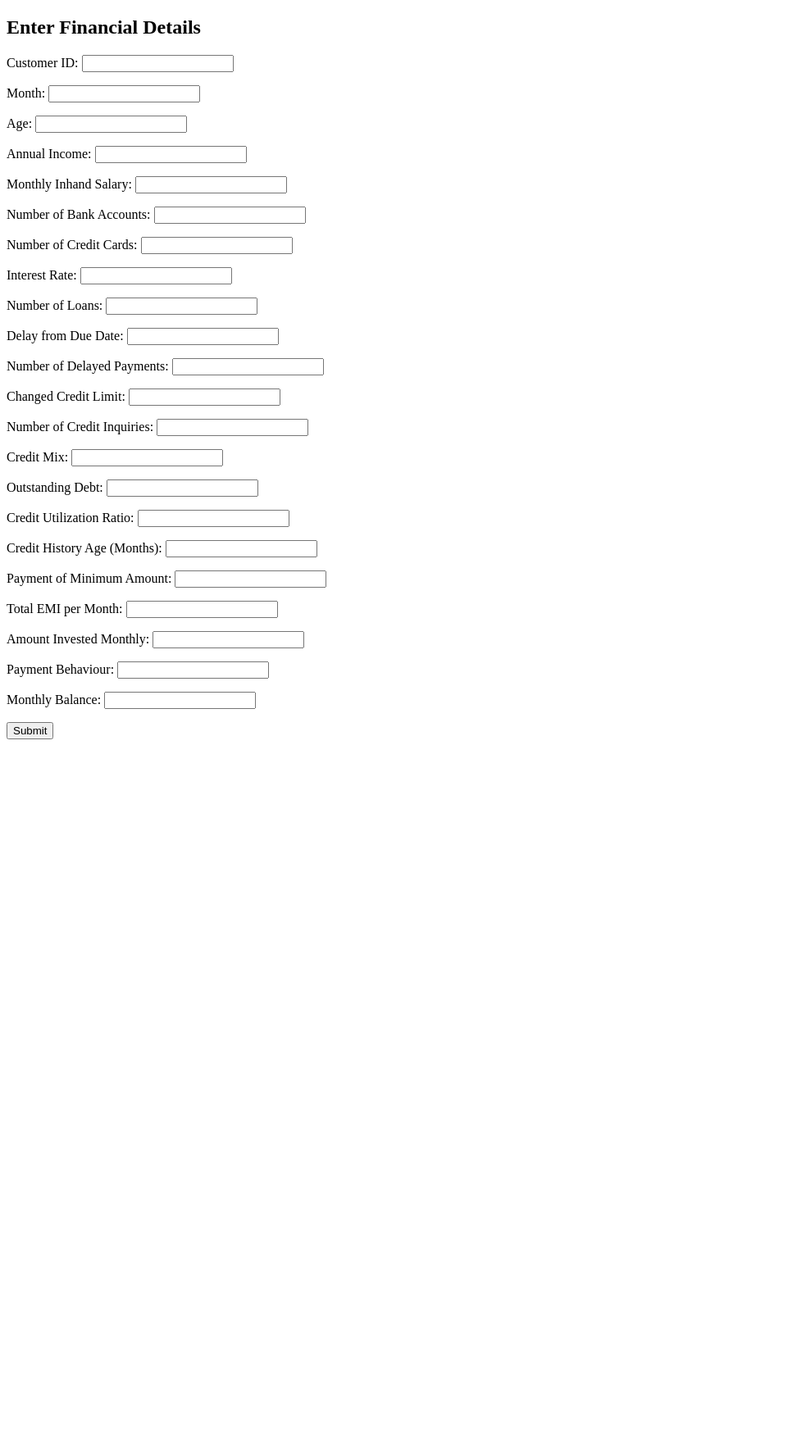
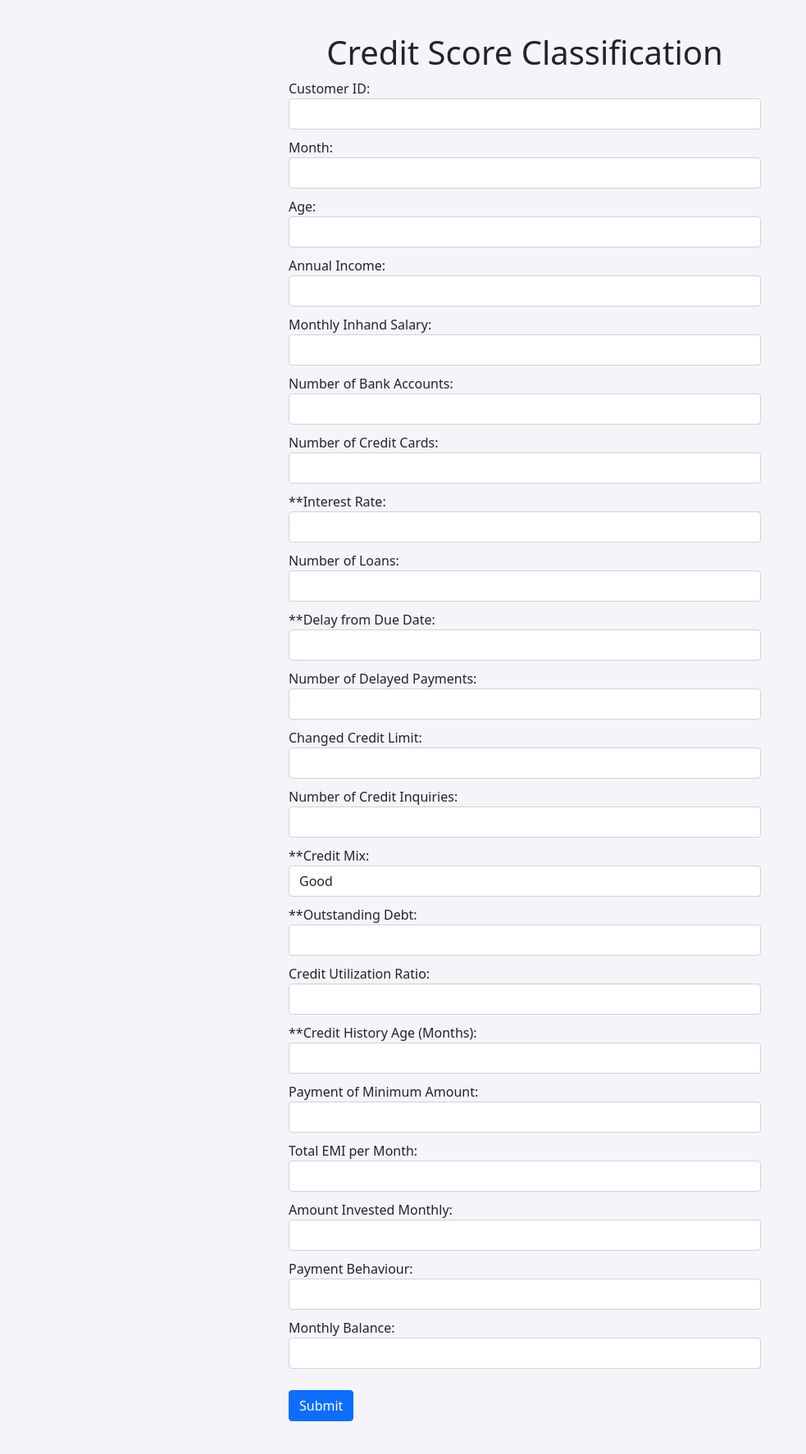
Before and after one commit to anudeepkotaru/DIC_Phase3, a Flask app: template templates/index.html in a window 1280 px wide. Shown: the whole page at 82% size, without its empty margins (0-983 px from the left). Before the commit the page ends 902 px from the top, so only its background shows below. Run offline with Flask 3, Linux system fonts and the light colour scheme; the template is opened without the code that fills it, so the values that code supplies are empty; parts of the project's set-up code (start-up, migrations or seed data) failed here and were passed over.

Commit message:
2nd commit

```diff
--- a/app.py
+++ b/app.py
@@ -1,76 +1,87 @@
-from flask import Flask, request, render_template
+from flask import Flask, jsonify, request, render_template
 import pandas as pd
+import pickle
+import matplotlib
+matplotlib.use('Agg')
+import matplotlib.pyplot as plt
+
+import base64
+from io import BytesIO
+import os
 
 app = Flask(__name__)
 
-@app.route('/')
-def home():
-    return render_template('index.html')
+analytics = dict({0:0, 1:0, 2:0})
 
-@app.route('/predict', methods=['POST'])
-def predict():
-    # Collect all form data
-    input_features = [x for x in request.form.values()]
-    feature_names = ['Customer_ID', 'Month', 'Age', 'Annual_Income', 'Monthly_Inhand_Salary',
-                     'Num_Bank_Accounts', 'Num_Credit_Card', 'Interest_Rate', 'Num_of_Loan',
-                     'Delay_from_due_date', 'Num_of_Delayed_Payment', 'Changed_Credit_Limit', 'Num_Credit_Inquiries', 'Credit_Mix', 'Outstanding_Debt',
-                     'Credit_Utilization_Ratio', 'Credit_History_Age_Months',
-                     'Payment_of_Min_Amount', 'Total_EMI_per_month', 'Amount_invested_monthly',
-                     'Payment_Behaviour', 'Monthly_Balance']
+#Load the ML Random Forest Model
+def load_model():
+    with open('random_forest_model.pkl', 'rb') as file:
+        model = pickle.load(file)
+    return model
+model = load_model()
 
-    # Create DataFrame
-    # Collect data from the form, use None if the field is empty
-    input_features = [request.form.get(field) or None for field in feature_names]
+#Plot the analytics graph
+def plot_analytics():
+    file_path = './static/plot.png'
 
-    # Create DataFrame with the correct data types
-    data = pd.DataFrame([input_features], columns=feature_names)
-
-    # Handle types and conversion (this may need to be adjusted based on the actual model requirements)
-    float_fields = ['Annual_Income', 'Monthly_Inhand_Salary', 'Outstanding_Debt',
-                    'Credit_Utilization_Ratio', 'Total_EMI_per_month', 'Amount_invested_monthly', 'Monthly_Balance']
-    int_fields = ['Age', 'Num_Bank_Accounts', 'Num_Credit_Card', 'Interest_Rate', 'Num_of_Loan',
-                  'Delay_from_due_date', 'Credit_History_Age_Months']
-
-    for field in float_fields:
-        data[field] = pd.to_numeric(data[field], errors='coerce')
-    for field in int_fields:
-        data[field] = pd.to_numeric(data[field], errors='coerce', downcast='integer')
-
-    # Make prediction
-    result = model.predict(data)
-    y_labels = {0: "Good", 1:"Poor", 2:"Standard"}
-    print(result)
-
-    return render_template('result.html', prediction=y_labels[result[0]])
+    labels = ['Good', 'Poor', 'Standard']
+    counts = [analytics[0], analytics[1], analytics[2]]
+    plt.plot(labels, counts, marker='o')
+    plt.xlabel('Prediction Outcome')
+    plt.ylabel('Counts')
+    plt.title('Prediction Analytics')
+    plt.savefig(file_path,  dpi=300)
+    plt.close()
 
 
-def load_model():
-    from sklearn.preprocessing import LabelEncoder
-    from sklearn.model_selection import train_test_split
-    from sklearn.ensemble import RandomForestClassifier
+@app.route('/', methods=['GET', 'POST'])
+def predict():
+    if request.method == 'POST':
+        # Collect all form data
+        input_features = [x for x in request.form.values()]
+        feature_names = ['Customer_ID', 'Month', 'Age', 'Annual_Income', 'Monthly_Inhand_Salary',
+                        'Num_Bank_Accounts', 'Num_Credit_Card', 'Interest_Rate', 'Num_of_Loan',
+                        'Delay_from_due_date', 'Num_of_Delayed_Payment', 'Changed_Credit_Limit', 'Num_Credit_Inquiries', 'Credit_Mix', 'Outstanding_Debt',
+                        'Credit_Utilization_Ratio', 'Credit_History_Age_Months',
+                        'Payment_of_Min_Amount', 'Total_EMI_per_month', 'Amount_invested_monthly',
+                        'Payment_Behaviour', 'Monthly_Balance']
 
-    train_data = pd.read_csv('clean_train_data.csv')
-    # Encode the Customer_ID column
-    label_encoder = LabelEncoder()
-    train_data['Customer_ID'] = label_encoder.fit_transform(train_data['Customer_ID'])
+        # Create DataFrame from the form, use None if the field is empty
+        input_features = [request.form.get(field) or None for field in feature_names]
 
-    X = train_data.drop(columns=['Credit_Score'])
-    y = train_data['Credit_Score']
+        # Create DataFrame with the correct data types
+        data = pd.DataFrame([input_features], columns=feature_names)
 
-    X_train, X_test, y_train, y_test = train_test_split(X, y, test_size=0.2, random_state=17)
+        # Handle categorical values
+        credit_mix = {'good':0, 'standard':1, 'other':2}
+        data['Credit_Mix'] = credit_mix[data['Credit_Mix'][0]]
 
-    print("Training set shape:", X_train.shape, y_train.shape)
-    print("Testing set shape:", X_test.shape, y_test.shape)
+        # Handle types and conversion
+        float_fields = ['Annual_Income', 'Monthly_Inhand_Salary', 'Outstanding_Debt',
+                        'Credit_Utilization_Ratio', 'Total_EMI_per_month', 'Amount_invested_monthly', 'Monthly_Balance']
+        int_fields = ['Age', 'Num_Bank_Accounts', 'Num_Credit_Card', 'Interest_Rate', 'Num_of_Loan',
+                    'Delay_from_due_date', 'Credit_History_Age_Months']
 
-    random_forest = RandomForestClassifier(n_estimators=100, min_samples_leaf=1, min_samples_split=2)
-    random_forest.fit(X_train, y_train)
+        for field in float_fields:
+            data[field] = pd.to_numeric(data[field], errors='coerce')
+        for field in int_fields:
+            data[field] = pd.to_numeric(data[field], errors='coerce', downcast='integer')
 
-    print('Model loaded successfully...!!')
+        #Encoding results to labels
+        y_labels = {0: "Good", 1:"Poor", 2:"Standard"}
+        result = model.predict(data)
 
-    return random_forest
+        analytics[result[0]] += 1
+        plot_analytics()
+        prediciton = y_labels[result[0]]
+        print(result)
 
+        #Return the results to the website
+        return jsonify({'prediction': prediciton})
+
+    else:
+        return render_template('index_layout.html')
 
 
 if __name__ == '__main__':
-    model = load_model()
-    app.run(port=1234)
+    app.run()
--- a/templates/index.html
+++ b/templates/index.html
@@ -2,34 +2,175 @@
 <html lang="en">
 <head>
     <meta charset="UTF-8">
-    <title>Financial Details Form</title>
+    <title>Credit Score Classification</title>
+    <link href="https://cdn.jsdelivr.net/npm/bootstrap@5.1.3/dist/css/bootstrap.min.css" rel="stylesheet">
+    <style>
+        body {
+            background-color: #f4f4f9;
+            margin: 0;
+            padding: 20px;
+            display: flex;
+            flex-direction: column;
+            align-items: center;
+        }
+        .container {
+            max-width: 600px;
+        }
+        h1 {
+            margin-top: 20px;
+            text-align: center;
+        }
+        .form-control {
+            margin-bottom: 10px;
+        }
+        #result {
+            margin-top: 20px;
+            text-align: center;
+            font-size: 1.25rem;
+        }
+        .good { color: green; }
+        .standard { color: blue; }
+        .poor { color: red; }
+        img {
+            margin-top: 20px;
+            max-width: 100%;
+        }
+    </style>
 </head>
 <body>
-    <h2>Enter Financial Details</h2>
-    <form action="{{ url_for('predict') }}" method="post">
-        <p>Customer ID: <input type="text" name="Customer_ID" ></p>
-        <p>Month: <input type="text" name="Month"  ></p>
-        <p>Age: <input type="number" name="Age"  ></p>
-        <p>Annual Income: <input type="number" name="Annual_Income" step="any"  ></p>
-        <p>Monthly Inhand Salary: <input type="number" name="Monthly_Inhand_Salary" step="any"  ></p>
-        <p>Number of Bank Accounts: <input type="number" name="Num_Bank_Accounts"  ></p>
-        <p>Number of Credit Cards: <input type="number" name="Num_Credit_Card"  ></p>
-        <p>Interest Rate: <input type="number" name="Interest_Rate" step="any"  ></p>
-        <p>Number of Loans: <input type="number" name="Num_of_Loan"  ></p>
-        <p>Delay from Due Date: <input type="number" name="Delay_from_due_date"  ></p>
-        <p>Number of Delayed Payments: <input type="number" name="Num_of_Delayed_Payment"  ></p>
-        <p>Changed Credit Limit: <input type="number" name="Changed_Credit_Limit" step="any"  ></p>
-        <p>Number of Credit Inquiries: <input type="number" name="Num_Credit_Inquiries"  ></p>
-        <p>Credit Mix: <input type="text" name="Credit_Mix"  ></p>
-        <p>Outstanding Debt: <input type="number" name="Outstanding_Debt" step="any"  ></p>
-        <p>Credit Utilization Ratio: <input type="number" name="Credit_Utilization_Ratio" step="any"  ></p>
-        <p>Credit History Age (Months): <input type="number" name="Credit_History_Age_Months"  ></p>
-        <p>Payment of Minimum Amount: <input type="text" name="Payment_of_Min_Amount"  ></p>
-        <p>Total EMI per Month: <input type="number" name="Total_EMI_per_month" step="any"  ></p>
-        <p>Amount Invested Monthly: <input type="number" name="Amount_invested_monthly" step="any"  ></p>
-        <p>Payment Behaviour: <input type="text" name="Payment_Behaviour"  ></p>
-        <p>Monthly Balance: <input type="number" name="Monthly_Balance" step="any"  ></p>
-        <p><button type="submit">Submit</button></p>
-    </form>
+    <div class="container">
+        <h1>Credit Score Classification</h1>
+        <form id="creditscore" class="needs-validation" novalidate>
+
+            <div class="form-group">
+                <label for="Customer_ID">Customer ID:</label>
+                <input type="text" class="form-control" name="Customer_ID" required>
+            </div>
+            <div class="form-group">
+                <label for="Month">Month:</label>
+                <input type="text" class="form-control" name="Month" required>
+            </div>
+            <div class="form-group">
+                <label for="Age">Age:</label>
+                <input type="number" class="form-control" name="Age" required>
+            </div>
+            <div class="form-group">
+                <label for="Annual_Income">Annual Income:</label>
+                <input type="number" class="form-control" name="Annual_Income" step="any" required>
+            </div>
+            <div class="form-group">
+                <label for="Monthly_Inhand_Salary">Monthly Inhand Salary:</label>
+                <input type="number" class="form-control" name="Monthly_Inhand_Salary" step="any" required>
+            </div>
+            <div class="form-group">
+                <label for="Num_Bank_Accounts">Number of Bank Accounts:</label>
+                <input type="number" class="form-control" name="Num_Bank_Accounts" required>
+            </div>
+            <div class="form-group">
+                <label for="Num_Credit_Card">Number of Credit Cards:</label>
+                <input type="number" class="form-control" name="Num_Credit_Card" required>
+            </div>
+            <div class="form-group">
+                <label for="Interest_Rate">**Interest Rate:</label>
+                <input type="number" class="form-control" name="Interest_Rate" step="any" required>
+            </div>
+            <div class="form-group">
+                <label for="Num_of_Loan">Number of Loans:</label>
+                <input type="number" class="form-control" name="Num_of_Loan" required>
+            </div>
+            <div class="form-group">
+                <label for="Delay_from_due_date">**Delay from Due Date:</label>
+                <input type="number" class="form-control" name="Delay_from_due_date" step="any" required>
+            </div>
+            <div class="form-group">
+                <label for="Num_of_Delayed_Payment">Number of Delayed Payments:</label>
+                <input type="number" class="form-control" name="Num_of_Delayed_Payment" required>
+            </div>
+            <div class="form-group">
+                <label for="Changed_Credit_Limit">Changed Credit Limit:</label>
+                <input type="number" class="form-control" name="Changed_Credit_Limit" step="any" required>
+            </div>
+            <div class="form-group">
+                <label for="Num_Credit_Inquiries">Number of Credit Inquiries:</label>
+                <input type="number" class="form-control" name="Num_Credit_Inquiries" required>
+            </div>
+            <div class="form-group">
+                <label for="Credit_Mix">**Credit Mix:</label>
+                <select class="form-control" name="Credit_Mix" required>
+                    <option value="good">Good</option>
+                    <option value="standard">Standard</option>
+                    <option value="other">Other</option>
+                </select>
+            </div>
+            <div class="form-group">
+                <label for="Outstanding_Debt">**Outstanding Debt:</label>
+                <input type="number" class="form-control" name="Outstanding_Debt" step="any" required>
+            </div>
+            <div class="form-group">
+                <label for="Credit_Utilization_Ratio">Credit Utilization Ratio:</label>
+                <input type="number" class="form-control" name="Credit_Utilization_Ratio" step="any" required>
+            </div>
+            <div class="form-group">
+                <label for="Credit_History_Age_Months">**Credit History Age (Months):</label>
+                <input type="number" class="form-control" name="Credit_History_Age_Months" required>
+            </div>
+            <div class="form-group">
+                <label for="Payment_of_Min_Amount">Payment of Minimum Amount:</label>
+                <input type="number" class="form-control" name="Payment_of_Min_Amount" step="any" required>
+            </div>
+            <div class="form-group">
+                <label for="Total_EMI_per_month">Total EMI per Month:</label>
+                <input type="number" class="form-control" name="Total_EMI_per_month" step="any" required>
+            </div>
+            <div class="form-group">
+                <label for="Amount_invested_monthly">Amount Invested Monthly:</label>
+                <input type="number" class="form-control" name="Amount_invested_monthly" step="any" required>
+            </div>
+            <div class="form-group">
+                <label for="Payment_Behaviour">Payment Behaviour:</label>
+                <input type="text" class="form-control" name="Payment_Behaviour" required>
+            </div>
+            <div class="form-group">
+                <label for="Monthly_Balance">Monthly Balance:</label>
+                <input type="number" class="form-control" name="Monthly_Balance" step="any" required>
+            </div>
+            <button type="submit" class="btn btn-primary mt-3">Submit</button>
+        </form>
+        <div id="result"></div>
+        <img id="plotImage" alt="Analytics Plot" style="display: none;">
+    </div>
+
+    <script>
+        document.getElementById('creditscore').onsubmit = function(event) {
+            event.preventDefault();
+            var formData = new FormData(this);
+            fetch('/', {
+                method: 'POST',
+                body: formData
+            })
+            .then(response => response.json())
+            .then(data => {
+                const result = document.getElementById('result');
+                const plotImage = document.getElementById('plotImage');
+
+                result.textContent = 'Credit Score: ' + data.prediction;
+                if (data.prediction.toLowerCase() === 'good') {
+                    result.className = 'good';
+                    plotImage.src = '/static/plot.png';
+                    plotImage.style.display = 'block';
+                } else if (data.prediction.toLowerCase() === 'standard') {
+                    result.className = 'standard';
+                    plotImage.src = '/static/plot.png';
+                    plotImage.style.display = 'block';
+                } else if (data.prediction.toLowerCase() === 'poor') {
+                    result.className = 'poor';
+                    plotImage.src = '/static/plot.png';
+                    plotImage.style.display = 'block';
+                }
+
+            })
+            .catch(error => console.error('Error:', error));
+        };
+    </script>
 </body>
 </html>
```
Also changed, not shown: templates/index1.html (added, +35 -0 lines), templates/index_without_layout.html (added, +93 -0 lines), static/plot.png (added), static/plot1.png (added), static/plot2.png (added), templates/plot.png (added).
